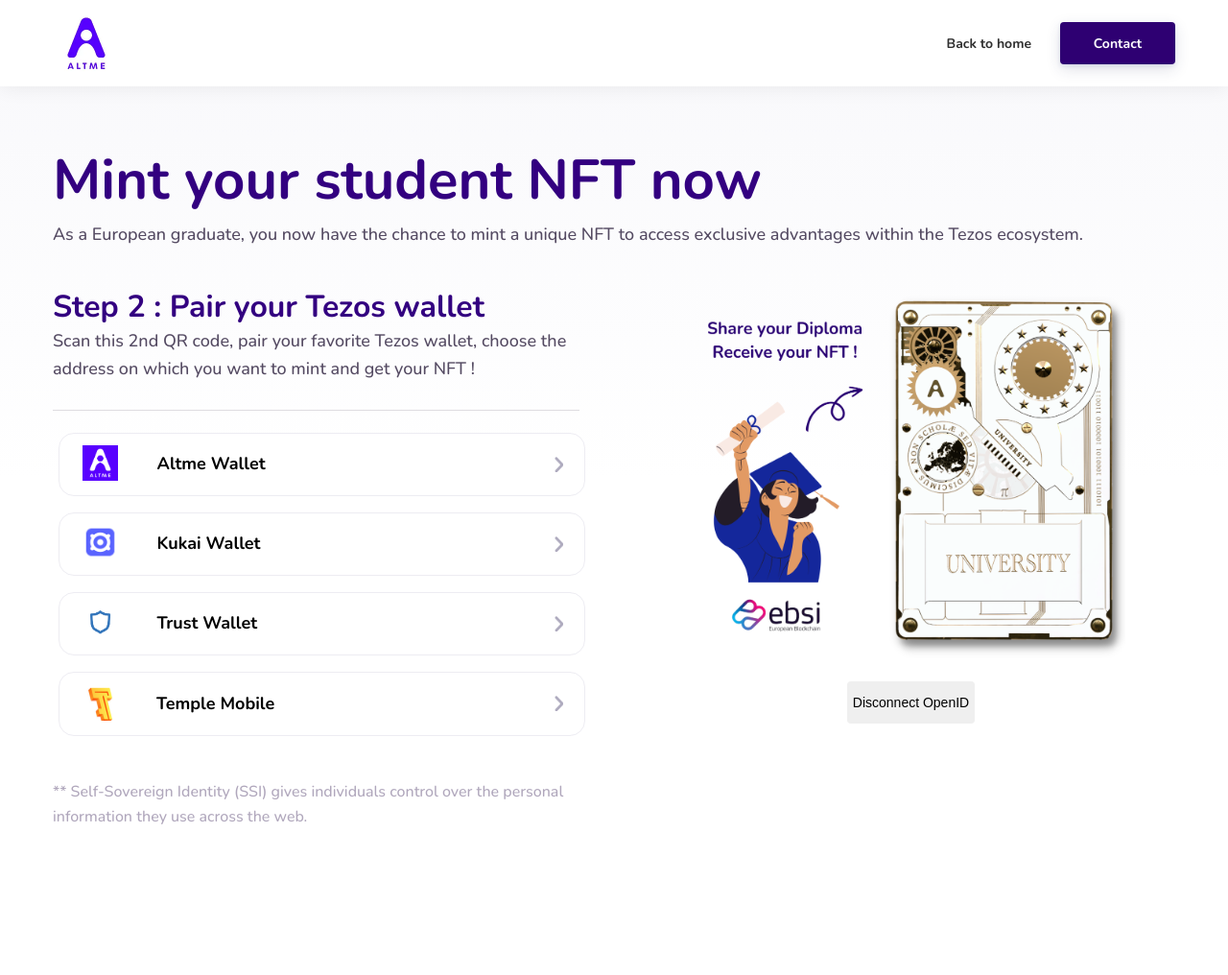
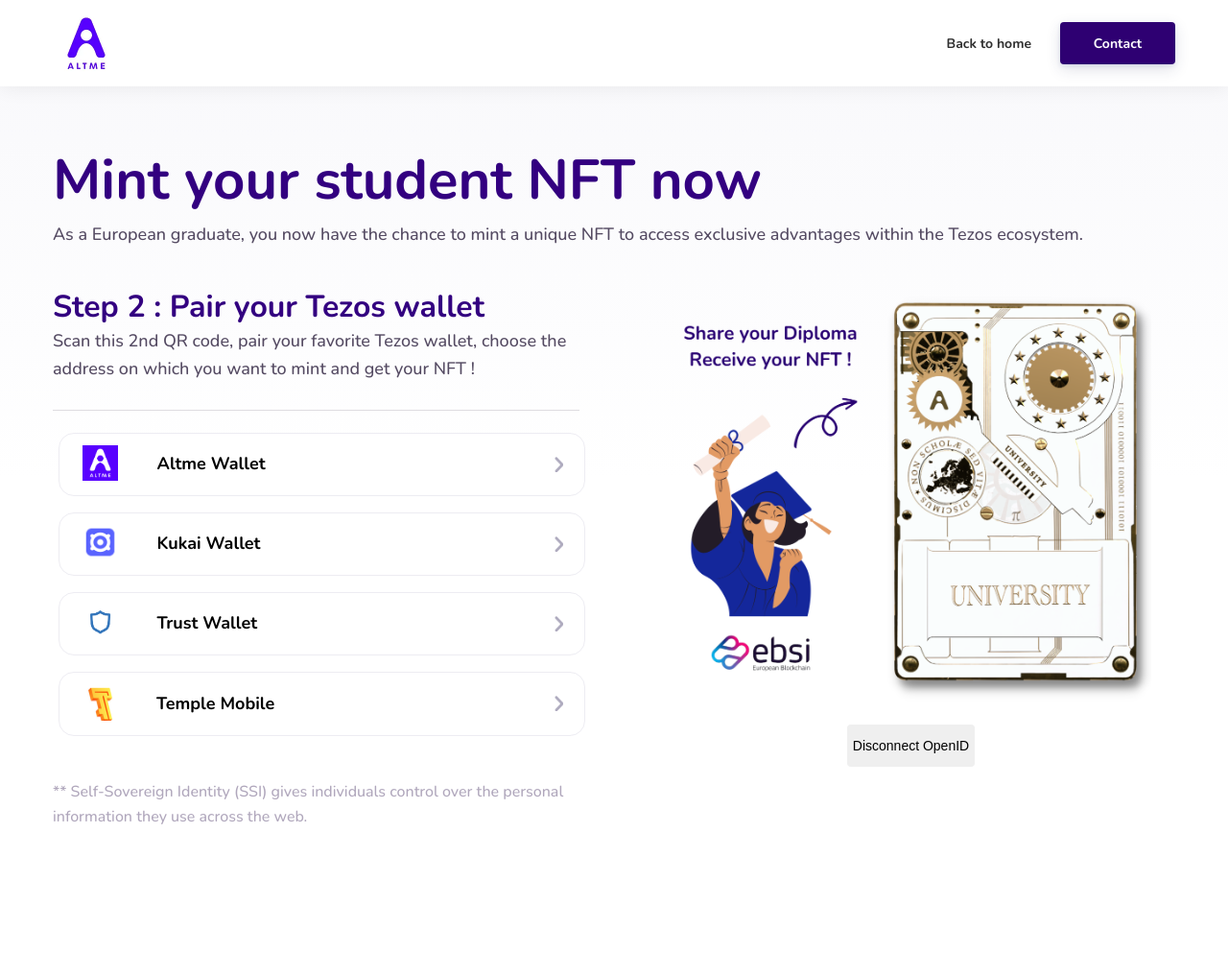
Before and after one commit to TalaoDAO/tezos-ebsi, a Flask app: template templates/dapp.html in a window 1280 px wide; the page is wider, and only the part inside the window is pictured. Shown: the top 1016 px of that part at 96% size. Run offline with Flask 3, Linux system fonts and the light colour scheme; the template is opened without the code that fills it, so the values that code supplies are empty; parts of the project's set-up code (start-up, migrations or seed data) failed here and were passed over; some libraries are stand-ins or nearby versions.

Commit message:
frontend

```diff
--- a/static/style.css
+++ b/static/style.css
@@ -11,7 +11,7 @@
 }
 
 #draw {
-    width: 447.49px;
+    width: 500px;
     flex: none;
     order: 0;
     flex-grow: 0;
```
